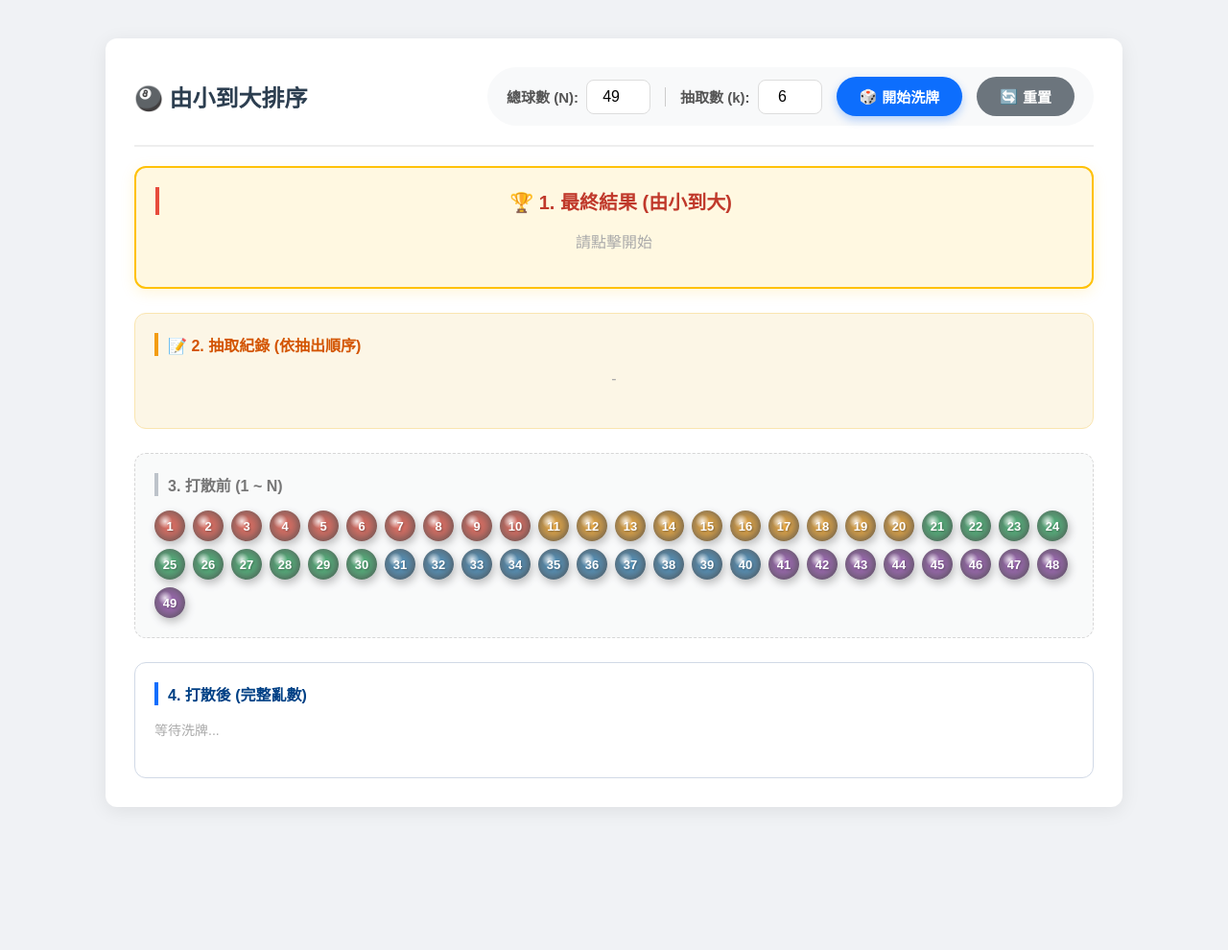
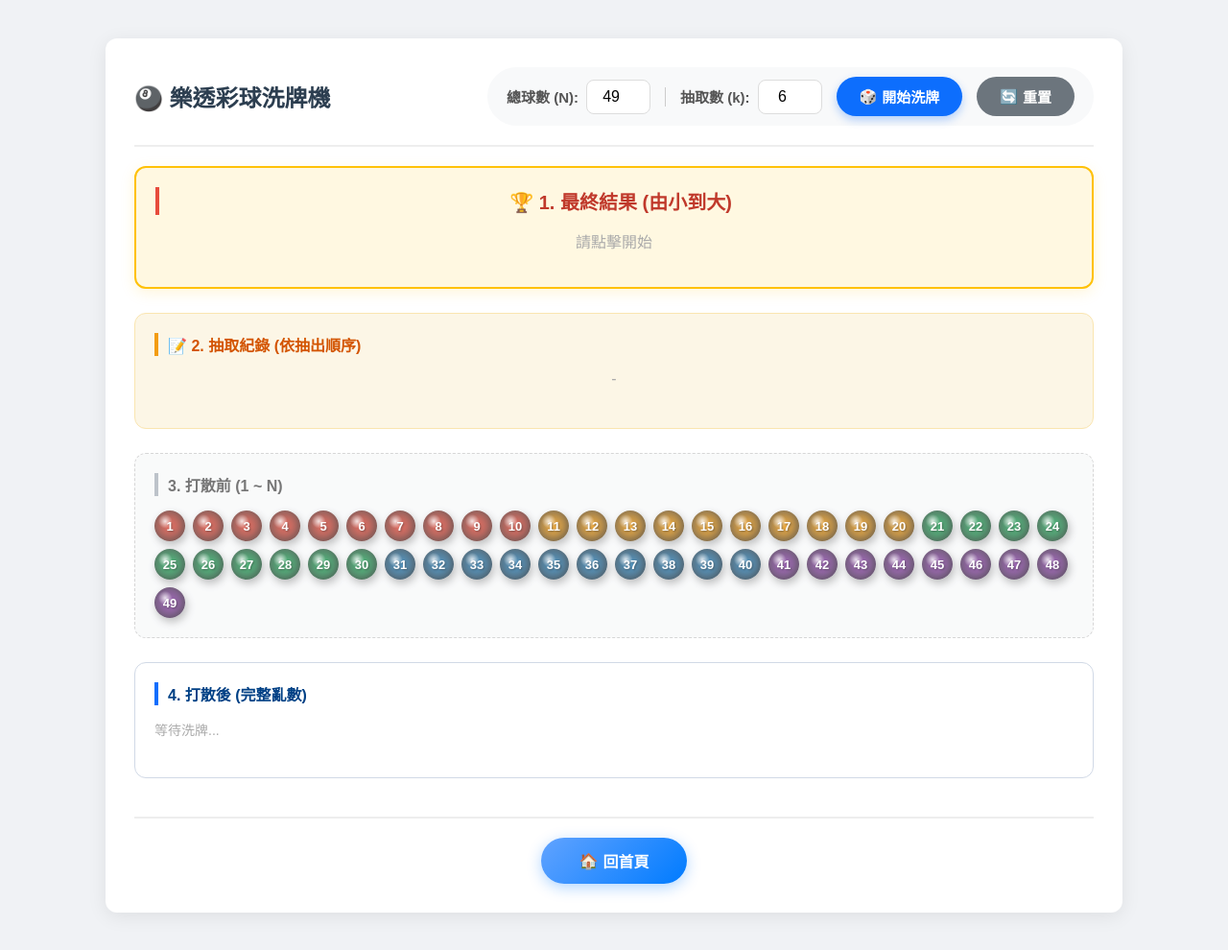
Before and after one commit to lichun95908/bagel, a plain HTML site: page myweb/randon.html in a window 1280 px wide. Shown: the whole page at 96% size. Before the commit the page ends 881 px from the top, so only its background shows below. Drawn offline with Linux system fonts and the light colour scheme.

Commit message:
Add files via upload

```diff
--- a/myweb/randon.html
+++ b/myweb/randon.html
@@ -3,7 +3,7 @@
 <head>
     <meta charset="UTF-8">
     <meta name="viewport" content="width=device-width, initial-scale=1.0">
-    <title>由小到大彩球排序</title>
+    <title>樂透彩球模擬器</title>
     <style>
         /* --- 基礎設定 --- */
         body {
@@ -93,6 +93,7 @@
             background-color: #ccc;
         }
 
+        /* --- 按鈕通用樣式 --- */
         .btn {
             border: none;
             padding: 10px 24px;
@@ -106,19 +107,47 @@
             align-items: center;
             gap: 5px;
             white-space: nowrap;
+            text-decoration: none; /* 移除超連結底線 */
         }
 
+        .btn:hover {
+            transform: translateY(-2px);
+        }
+        .btn:active {
+            transform: translateY(0);
+        }
+
+        /* 功能按鈕 */
         .btn-primary {
             background-color: #0d6efd;
             box-shadow: 0 4px 10px rgba(13, 110, 253, 0.3);
         }
-        .btn-primary:hover { transform: translateY(-2px); background-color: #0b5ed7; }
-        .btn-primary:active { transform: translateY(0); }
+        .btn-primary:hover { background-color: #0b5ed7; }
 
         .btn-reset {
             background-color: #6c757d;
         }
         .btn-reset:hover { background-color: #5c636a; }
+
+        /* 回首頁按鈕 (藍色漸層) */
+        .btn-back {
+            background: linear-gradient(135deg, #61A3FF, #007bff);
+            box-shadow: 0 4px 15px rgba(0, 123, 255, 0.3);
+            padding: 12px 40px; /* 稍微大一點 */
+            font-size: 16px;
+        }
+        .btn-back:hover {
+            box-shadow: 0 6px 20px rgba(0, 123, 255, 0.4);
+        }
+
+        /* --- 底部區域 --- */
+        .footer-area {
+            margin-top: 20px;
+            padding-top: 20px;
+            border-top: 2px solid #eee;
+            display: flex;
+            justify-content: center;
+        }
 
         /* --- 視覺化區域 --- */
         .visual-area {
@@ -145,12 +174,12 @@
             padding-left: 10px;
         }
 
-        /* --- 各區塊特定樣式 (依序) --- */
+        /* --- 各區塊特定樣式 --- */
 
-        /* 1. 最終結果 (最上面，強調顯示) */
+        /* 1. 最終結果 */
         .section-sorted {
-            background-color: #fff8e1; /* 亮黃色背景 */
-            border: 2px solid #ffc107; /* 金黃色邊框 */
+            background-color: #fff8e1;
+            border: 2px solid #ffc107;
             text-align: center;
             box-shadow: 0 4px 15px rgba(255, 193, 7, 0.15);
         }
@@ -160,14 +189,14 @@
             font-size: 20px;
         }
 
-        /* 2. 抽取紀錄 (淡黃) */
+        /* 2. 抽取紀錄 */
         .section-raw {
             background-color: #fcf6e6;
             border: 1px solid #fae5b0;
         }
         .section-raw .panel-label { border-left-color: #f39c12; color: #d35400; }
 
-        /* 3. 打散前 (低調灰) */
+        /* 3. 打散前 */
         .section-origin {
             background-color: #f8f9fa;
             border: 1px dashed #ccc;
@@ -175,7 +204,7 @@
         }
         .section-origin .panel-label { border-left-color: #adb5bd; }
 
-        /* 4. 打散後 (標準) */
+        /* 4. 打散後 */
         .section-shuffled {
             background-color: #fff;
             border: 1px solid #d1d9e6;
@@ -192,7 +221,6 @@
             min-height: 40px;
         }
 
-        /* 抽取結果置中 */
         .section-raw .balls-container,
         .section-sorted .balls-container {
             justify-content: center;
@@ -219,7 +247,6 @@
             user-select: none;
         }
 
-        /* 大球樣式 (用於抽取結果) */
         .ball.large {
             width: 55px;
             height: 55px;
@@ -245,7 +272,7 @@
     <div class="container">
         <div class="header-panel">
             <div class="title-group">
-                <h2>🎱 由小到大排序</h2>
+                <h2>🎱 樂透彩球洗牌機</h2>
             </div>
 
             <div class="controls">
@@ -297,6 +324,12 @@
             </div>
 
         </div>
+
+        <div class="footer-area">
+            <a href="index.html" class="btn btn-back">
+                <span>🏠</span> 回首頁
+            </a>
+        </div>
     </div>
 
     <script>
@@ -336,7 +369,7 @@
 
             const arr = Array.from({length: N}, (_, i) => i + 1);
 
-            // 初始狀態顯示：只有打散前有東西，其他等待
+            // 初始狀態顯示
             renderBalls(arr, "origin-container", false, false);
 
             document.getElementById("shuffled-container").innerHTML = '<span style="color:#aaa; font-size:14px;">等待洗牌...</span>';
@@ -349,32 +382,20 @@
             if (!input) return;
             const { N, K } = input;
 
-            // 1. 準備資料
             let originalArr = Array.from({length: N}, (_, i) => i + 1);
             let shuffledArr = [...originalArr];
 
-            // 2. 洗牌
             for (let i = shuffledArr.length - 1; i > 0; i--) {
                 const j = Math.floor(Math.random() * (i + 1));
                 [shuffledArr[i], shuffledArr[j]] = [shuffledArr[j], shuffledArr[i]];
             }
 
-            // 3. 抽取
             const rawDraw = shuffledArr.slice(0, K);
             const sortedDraw = [...rawDraw].sort((a, b) => a - b);
 
-            // 4. 渲染 (依序對應 HTML 的位置)
-
-            // 區域 1: 最終結果 (大球，開動畫)
             renderBalls(sortedDraw, "sorted-draw-container", true, true);
-
-            // 區域 2: 抽取紀錄 (大球，開動畫)
             renderBalls(rawDraw, "raw-draw-container", true, true);
-
-            // 區域 3: 打散前 (靜態)
             renderBalls(originalArr, "origin-container", false, false);
-
-            // 區域 4: 打散後 (開動畫)
             renderBalls(shuffledArr, "shuffled-container", true, false);
         }
 
@@ -393,7 +414,6 @@
 
                 if (animate) {
                     let delayBase = isLarge ? 0.1 : 0.015;
-                    // 如果是大球且數量多，加快速度以免等太久
                     if (isLarge && numbers.length > 10) delayBase = 0.05;
                     ball.style.animationDelay = `${index * delayBase}s`;
                 }
```
